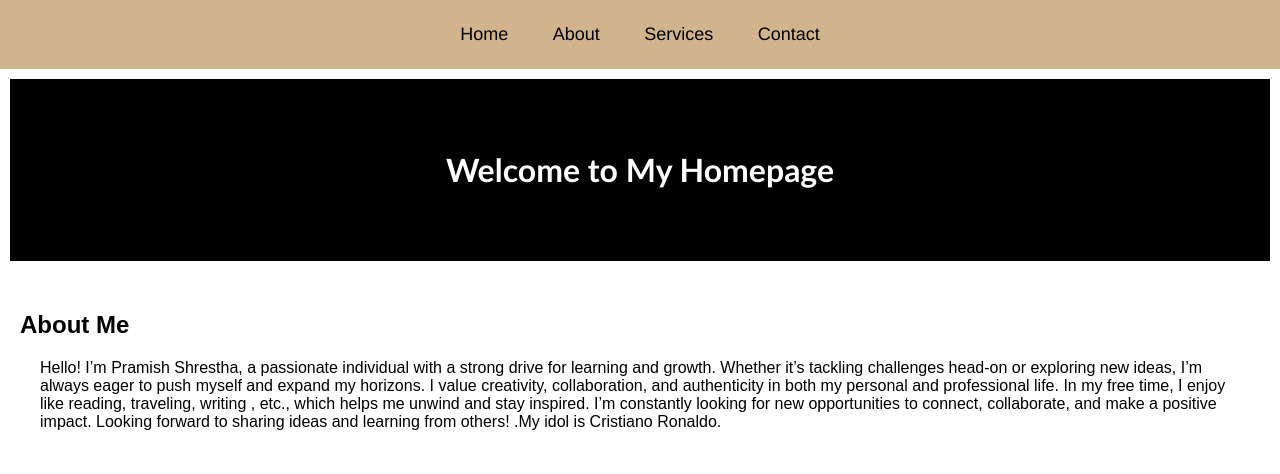
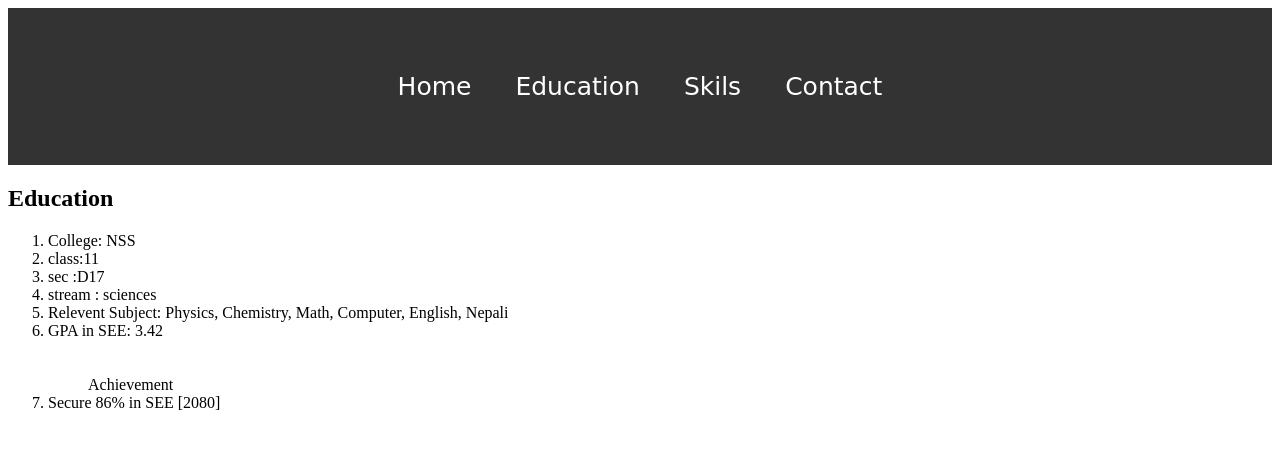
Before and after one commit to Pramish2065/Pramish2065.netlify.app, a plain HTML site: page index.html in a window 1280 px wide. Drawn offline with Linux system fonts and the light colour scheme.

Commit message:
Add files via upload

```diff
--- /dev/null
+++ b/index.2.html
@@ -0,0 +1,73 @@
+<html>
+<head>
+    <title>Simple Navigation Bar</title>
+    <style>
+        body {
+            font-family: Arial, Helvetica, sans-serif;
+            margin: 0;
+            padding: 0;
+        }
+
+        .navbar {
+            background-color: #333;
+
+            text-align: center;
+            padding: 50px 0;
+
+        }
+
+        .navbar a {
+            color: white;
+            text-decoration: none;
+            padding: 14px 20px;
+            display: inline-block;
+            font-size: 25px;
+            font-family: cursive;
+        }
+        .navbar a:hover {
+            background-color: #575757;
+            border-radius: 5px;
+        }
+        img{
+            float: left;
+            height: 160px;
+            width: 160px;
+        }
+    p{
+        font-size: 20px;
+        font-family: cursive;
+    }
+    .a{
+        font-size: 23px;
+        font-family: cursive;
+        text-align: center;
+
+    }
+
+
+    </style>
+
+
+</head>
+<body>
+
+
+
+    <div class="navbar">
+        <a href='index.2.html'>Home</a>
+
+        <a href='index.html'>Education</a>
+        <a href='/skills'>Skils</a>
+        <a href='/contact'>Contact</a>
+    </div>
+    <p>
+        Hello! My name is Pramish Shrestha. I am 17 years old, born on 2065-06-18. My father name is Pradip Shrestha and My mother name is Sunita Shrestha. Currently, I am studying at National School Of Sciences.
+
+My permanent address is chitwan, sharadanagar town . My temporary address is Raniban.
+<br><br>
+My hobbies are a mix of creativity, physical activity, and intellectual challenges. I love playing sports because they keep me active, teach me teamwork, and help me stay disciplined. When I’m in a creative mood, I enjoy drawing, where I can express my thoughts and ideas visually. Lastly, programming is my way of solving problems and building something meaningful through code. Each hobby brings a unique balance to my life, helping me grow physically, creatively, and intellectually.
+</p>
+
+<p class = a><b>Thank you!</b></p>
+</body>
+</html>
--- a/index.html
+++ b/index.html
@@ -1,29 +1,40 @@
 <html>
 <head>
-    <title>Simple Navigation Bar</title><link rel="stylesheet" type="text/css" href="index1.css">
+<title>Simple Navigation Bar</title><link rel="stylesheet" type="text/css" href="index.2.html">
 
 </head>
 <body>
 
     <div class="navbar">
-        <a href="index2.html">Home</a>
-        <a href="about.html">About</a>
-        <a href="services.html">Services</a>
-        <a href="contact.html">Contact</a>
-    </div>
-    <div class="head">
-        <h1>Welcome to My Homepage</h1>
+        <a href='index.2.html'>Home</a>
 
+        <a href='index.2.html'>Education</a>
+        <a href='/skills'>Skils</a>
+        <a href='/contact'>Contact</a>
     </div>
 
+    <div class="content">
+        <h2>Education</h2>
 
-    <div class="content">
-        <h2>About Me</h2>
-        <p>Hello! I’m Pramish Shrestha, a passionate individual with a strong drive for learning and growth. Whether it’s tackling challenges head-on or exploring new ideas, I’m always eager to push myself and expand my horizons. I value creativity, collaboration, and authenticity in both my personal and professional life.
-            In my free time, I enjoy like reading, traveling, writing , etc., which helps me unwind and stay inspired. I’m constantly looking for new opportunities to connect, collaborate, and make a positive impact.
-            Looking forward to sharing ideas and learning from others! .My idol is Cristiano Ronaldo.</p>
-        </div>
+<ol>
+<li> College: NSS</li>
 
+<li>class:11</li>
+
+<li>sec :D17</li>
+
+<li>stream : sciences </li>
+
+ <li>Relevent Subject: Physics, Chemistry, Math, Computer, English, Nepali</li>
+
+<li>GPA in SEE: 3.42</li><br><br>
+
+
+
+<ol>Achievement</ol>
+
+<li>Secure 86% in SEE [2080]</li>
+    </div>
 
 </body>
 </html>
```
